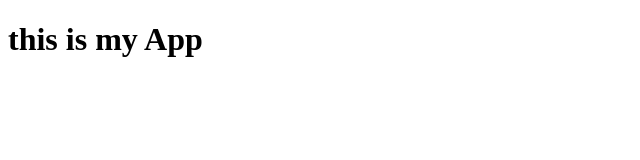
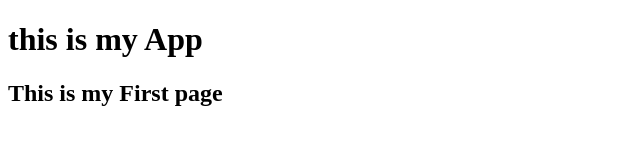
Before and after one commit to mvverma2007/FDP_devops, a plain HTML site: page index.html in a window 1280 px wide. Shown: the whole page, without its empty margins (0-640 px from the left). Drawn offline with Linux system fonts and the light colour scheme.

Commit message:
3rd commit

```diff
--- a/index.html
+++ b/index.html
@@ -8,5 +8,6 @@
 
 <body>
     <h1> this is my App</h1>
+    <h2>This is my First page</h2>
 </body>
 </html>
```
